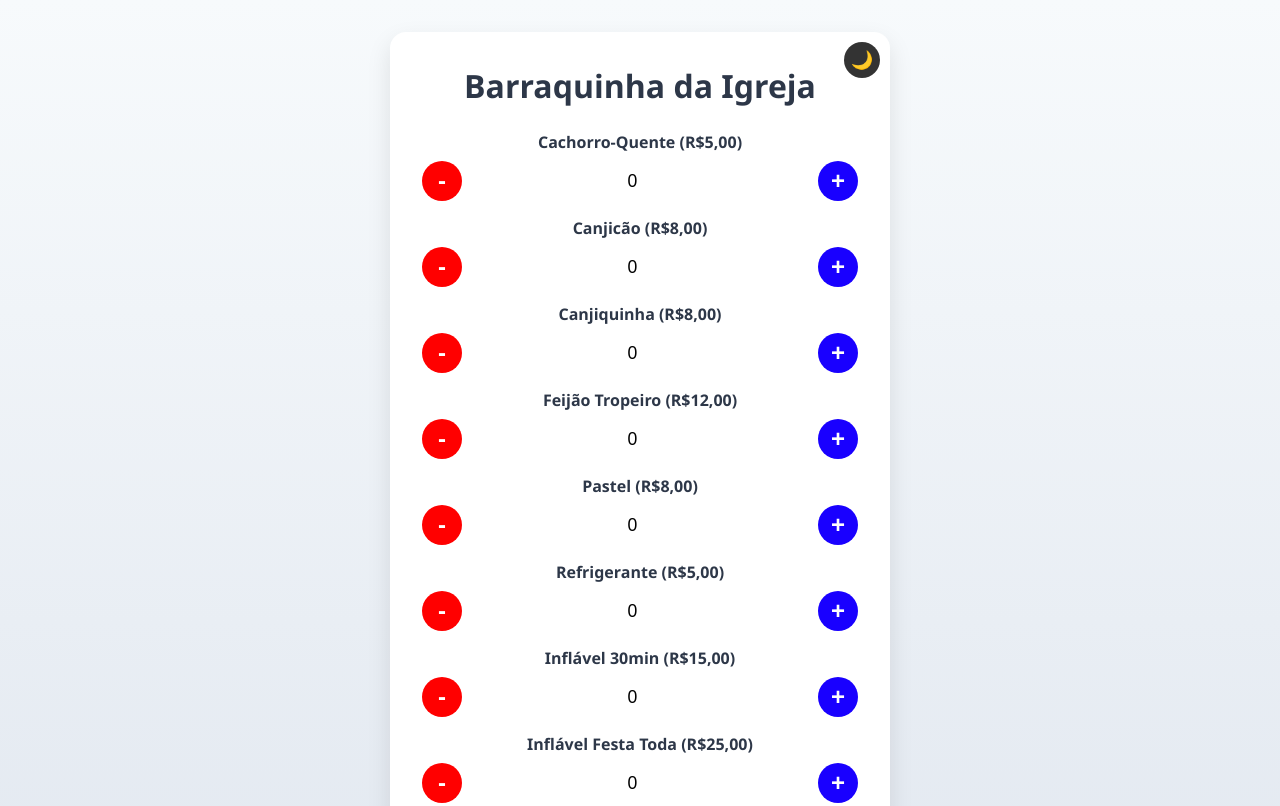
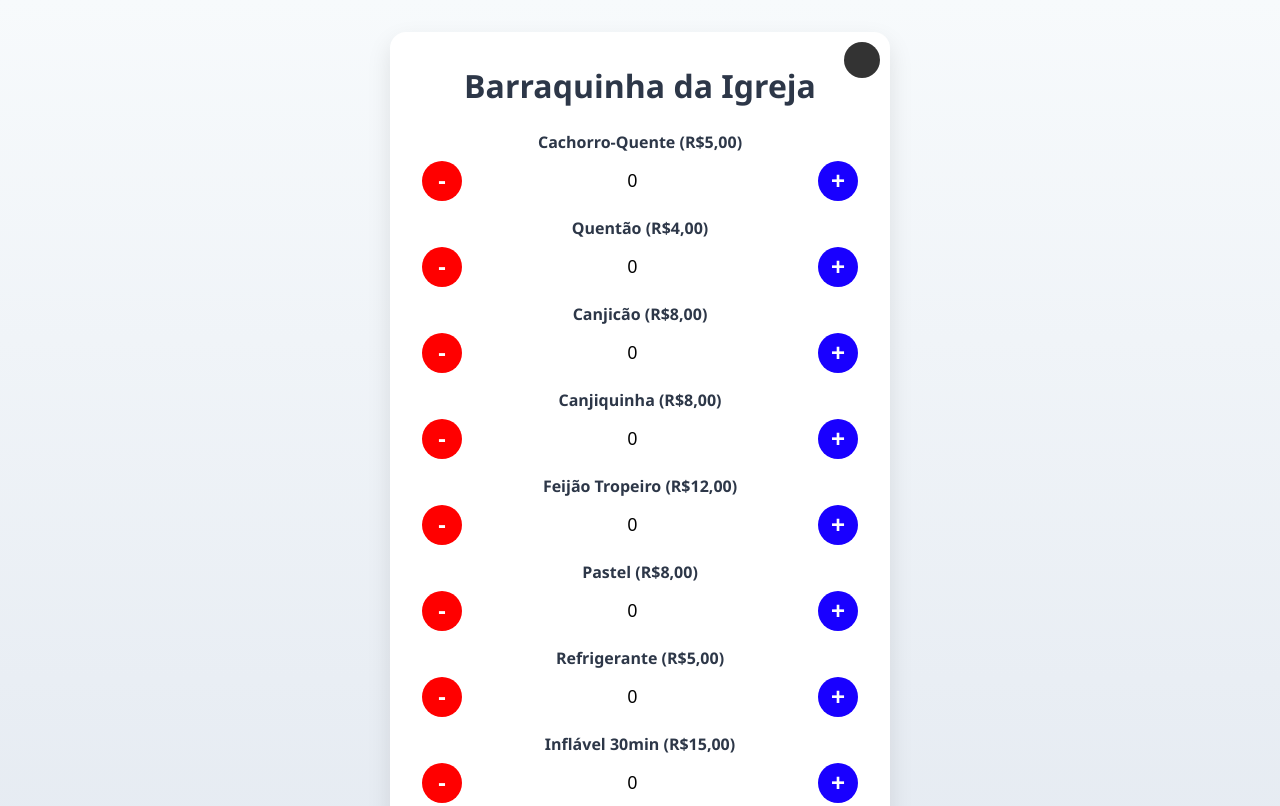
Before and after one commit to ChampsZero/Barraquinha, a plain HTML site: page index.html in a window 1280 px wide. Shown: the top 806 px of the page. Drawn offline with Linux system fonts and the light colour scheme.

Commit message:
Add files via upload

```diff
--- a/index.html
+++ b/index.html
@@ -9,11 +9,12 @@
 <body>
   <div class="container">
     <h1>Barraquinha da Igreja</h1>
-    <button id="modoEscuroToggle" class="modo-escuro-botao">🌙</button>
+    <button id="modoEscuroToggle" class="modo-escuro-botao"></button>
 
     <form id="form">
       <!-- Produtos -->
       <div class="item" data-preco="5"><label class="titulo">Cachorro-Quente (R$5,00)</label><div class="controls"><button type="button" class="menos">-</button><input type="number" value="0" class="produto" readonly data-preco="5"><button type="button" class="mais">+</button></div></div>
+      <div class="item" data-preco="4"><label class="titulo">Quentão (R$4,00)</label><div class="controls"><button type="button" class="menos">-</button><input type="number" value="0" class="produto" readonly data-preco="4"><button type="button" class="mais">+</button></div></div>
       <div class="item" data-preco="8"><label class="titulo">Canjicão (R$8,00)</label><div class="controls"><button type="button" class="menos">-</button><input type="number" value="0" class="produto" readonly data-preco="8"><button type="button" class="mais">+</button></div></div>
       <div class="item" data-preco="8"><label class="titulo">Canjiquinha (R$8,00)</label><div class="controls"><button type="button" class="menos">-</button><input type="number" value="0" class="produto" readonly data-preco="8"><button type="button" class="mais">+</button></div></div>
       <div class="item" data-preco="12"><label class="titulo">Feijão Tropeiro (R$12,00)</label><div class="controls"><button type="button" class="menos">-</button><input type="number" value="0" class="produto" readonly data-preco="12"><button type="button" class="mais">+</button></div></div>
--- a/script.js
+++ b/script.js
@@ -112,5 +112,7 @@ document.addEventListener('DOMContentLoaded', function () {
 
   modoEscuroToggle.addEventListener('click', () => {
     document.body.classList.toggle('escuro');
+    // Alterna entre os ícones de lua e sol
+    modoEscuroToggle.textContent = document.body.classList.contains('escuro') ? '☀️' : '🌙';
   });
 });
```
